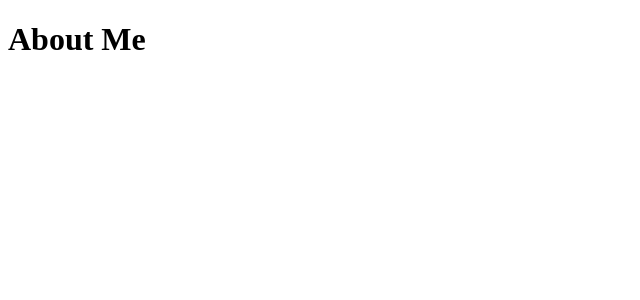
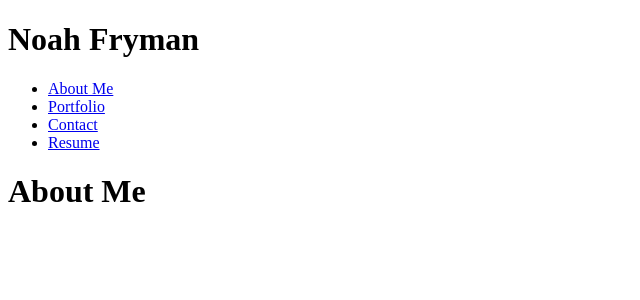
Before and after one commit to noah-10/react-portfolio, a React (Vite) app: page / in a window 1280 px wide. Shown: the top 300 px of the page, without its empty margins (0-640 px from the left). Built offline with nearby package versions, Linux system fonts and the light colour scheme.

Commit message:
Added a component for the header and navbar. With the navbar having functional links

```diff
--- a/src/App.jsx
+++ b/src/App.jsx
@@ -1,9 +1,11 @@
 import { useState } from 'react'
 import { Outlet } from 'react-router-dom';
+import Header from './components/header';
 
 function App() {
   return (
     <>
+        <Header />
         <Outlet />
     </>
   )
--- /dev/null
+++ b/src/components/header.jsx
@@ -0,0 +1,12 @@
+import Navbar from "./navbar"
+
+export default function Header() {
+    return (
+        <div className="header-container">
+            <div className="header-name">
+                <h1>Noah Fryman</h1>
+            </div>
+            <Navbar />
+        </div>
+    )
+}
--- a/src/components/navbar.jsx
+++ b/src/components/navbar.jsx
@@ -0,0 +1,30 @@
+import { Link } from "react-router-dom"
+
+export default function Navbar() {
+    return (
+        <nav className="navbar">
+            <ul className="navbar-nav">
+                <li className="nav-item">
+                    <Link className="nav-item" to='/'>
+                        About Me
+                    </Link>
+                </li>
+                <li className="nav-item">
+                    <Link className="nav-item" to='/portfolio'>
+                        Portfolio
+                    </Link>
+                </li>
+                <li className="nav-item">
+                    <Link className="nav-item" to='/contact'>
+                        Contact
+                    </Link>
+                </li>
+                <li className="nav-item">
+                    <Link className="nav-item" to='/resume'>
+                        Resume
+                    </Link>
+                </li>
+            </ul>
+        </nav>
+    )
+}
```
